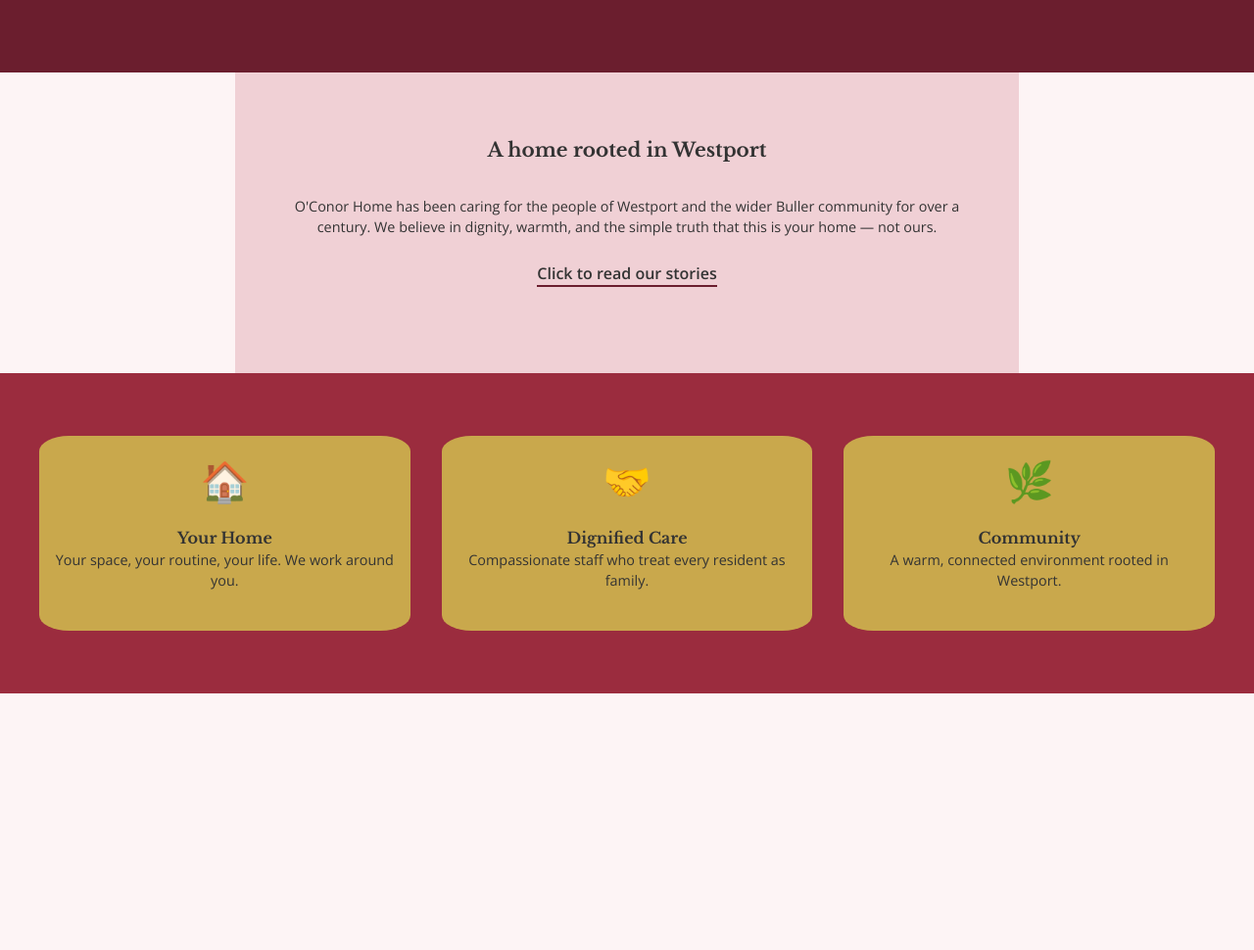
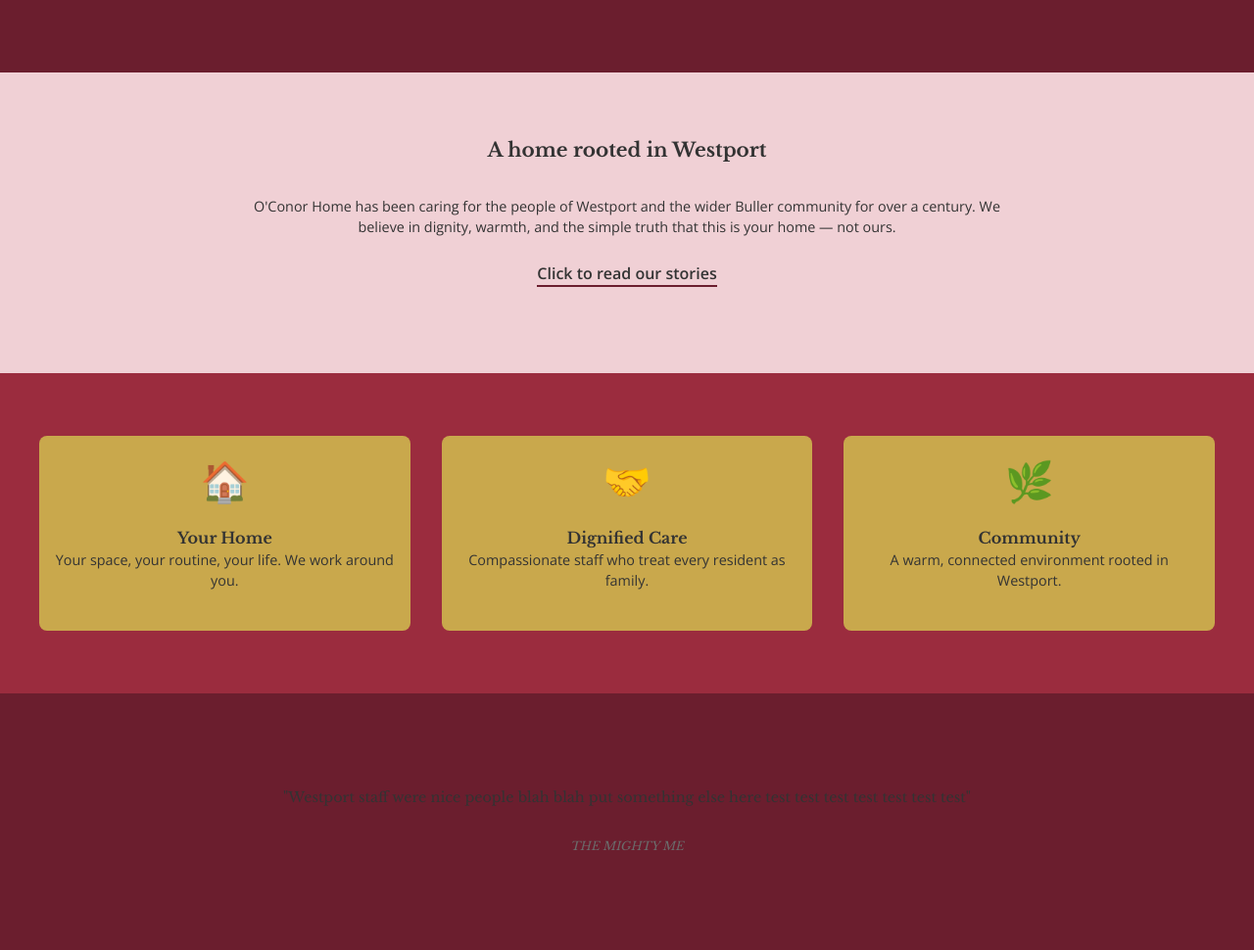
Before and after one commit to JabesSoftware/oconor-home, a website: page index.html in a window 1280 px wide. Shown: the part 780-1750 px from the top of the page at 98% size. Before the commit the page ends 1488 px from the top, so only its background shows below. Drawn offline with nearby package versions, Linux system fonts and the light colour scheme.

Commit message:
more css work - getting testimonals done and fixing background width bug

```diff
--- a/index.html
+++ b/index.html
@@ -43,12 +43,14 @@
 
 
         <section class="intro">
+            <div class="intro-inner">
             <!-- TODO replace this placeholder with an actual intro paragraph-->
 
             <h2> A home rooted in Westport </h2>
             <p> O'Conor Home has been caring for the people of Westport and the wider Buller community for over a
                 century. We believe in dignity, warmth, and the simple truth that this is your home — not ours.</p>
             <p><a href="pages/stories.html"> Click to read our stories</a></p>
+        </div>
     </section>
 
         <section class="values">
@@ -75,6 +77,21 @@
             </div>
         </section>
 
+        <section class="testimonial-preview">
+            <div class="testimonial-preview-inner">
+
+ <blockquote>
+                <p>"Westport staff were nice people blah blah put something else here test test test test test test
+                    test" </p>
+                <cite>THE MIGHTY ME </cite>
+            </blockquote>
+            </div>
+            <!--TODO get testimonial from people-->
+
+
+
+        </section>
+
     </main>
 
     <footer></footer>
--- a/src/styles/main.css
+++ b/src/styles/main.css
@@ -78,11 +78,10 @@ nav ul li a:hover{
   align-items: center;
   text-align: center;
   padding: 2rem;
+    color: var(--color-cream);
 }
 
-.main-header p {
-  color: var(--color-cream);
-}
+
 
 h1{
   font-family: var(--font-heading);
@@ -120,15 +119,28 @@ button:hover{
 .intro {
   background-color: var(--color-midRose);
   padding: 4rem 2rem;
-   width: 800px;
-  max-width: 100%;
 
+}
+.intro-inner{
 
+  max-width: 800px;
+   width: 100%;
  margin: 0 auto;
  display: flex;
   justify-content: center;
   text-align: center;
   flex-direction: column;
+}
+
+.main-header{
+  min-height: 100vh;
+  background-color: var(--color-primaryMaroon);
+  display: flex;
+  flex-direction: column;
+  justify-content: center;
+  align-items: center;
+  text-align: center;
+  padding: 2rem;
 }
 
 .intro h2 {
@@ -167,7 +179,7 @@ color: var(--color-midMaroon);
 .value-card{
   background-color: var(--color-warmGold);
   padding: 1rem;
-  border-radius: 8%;
+  border-radius: 8px;
   text-align: center;
 }
 
@@ -181,3 +193,29 @@ h3{
   display: block;
   margin-bottom: 1rem;
 }
+
+.testimonial-preview{
+  background-color: var(--color-primaryMaroon);
+  padding: 6rem 3rem;
+}
+.testimonial-preview-inner{
+
+  justify-content: center;
+  display: flex;
+  text-align: center;
+  max-width: 800px;
+  margin: 0 auto;
+  flex-direction: column;
+}
+
+.testimonial-preview blockquote{
+  font-family: var(--font-heading);
+  font-size: var(--font-size-lead);
+  color: var(--color-paleRose);
+}
+
+.testimonial-preview cite{
+   font-family: var(--font-heading);
+  font-size: var(--font-size-caption);
+  color: var(--color-grey);
+}
```
Lines whose indentation alone changed are shown as unchanged.
